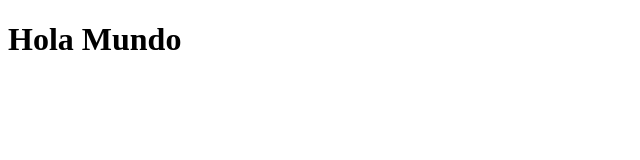
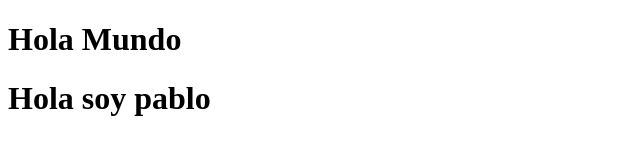
Before and after one commit to juanes1205/mi-primer-repositorio, a plain HTML site: page index.html in a window 1280 px wide. Shown: the whole page, without its empty margins (0-640 px from the left). Drawn offline with Linux system fonts and the light colour scheme.

Commit message:
hola soy pablo

```diff
--- a/index.html
+++ b/index.html
@@ -7,5 +7,6 @@
   </head>
   <body>
     <h1>Hola Mundo</h1>
+    <h1>Hola soy pablo</h1>
   </body>
 </html>
```
